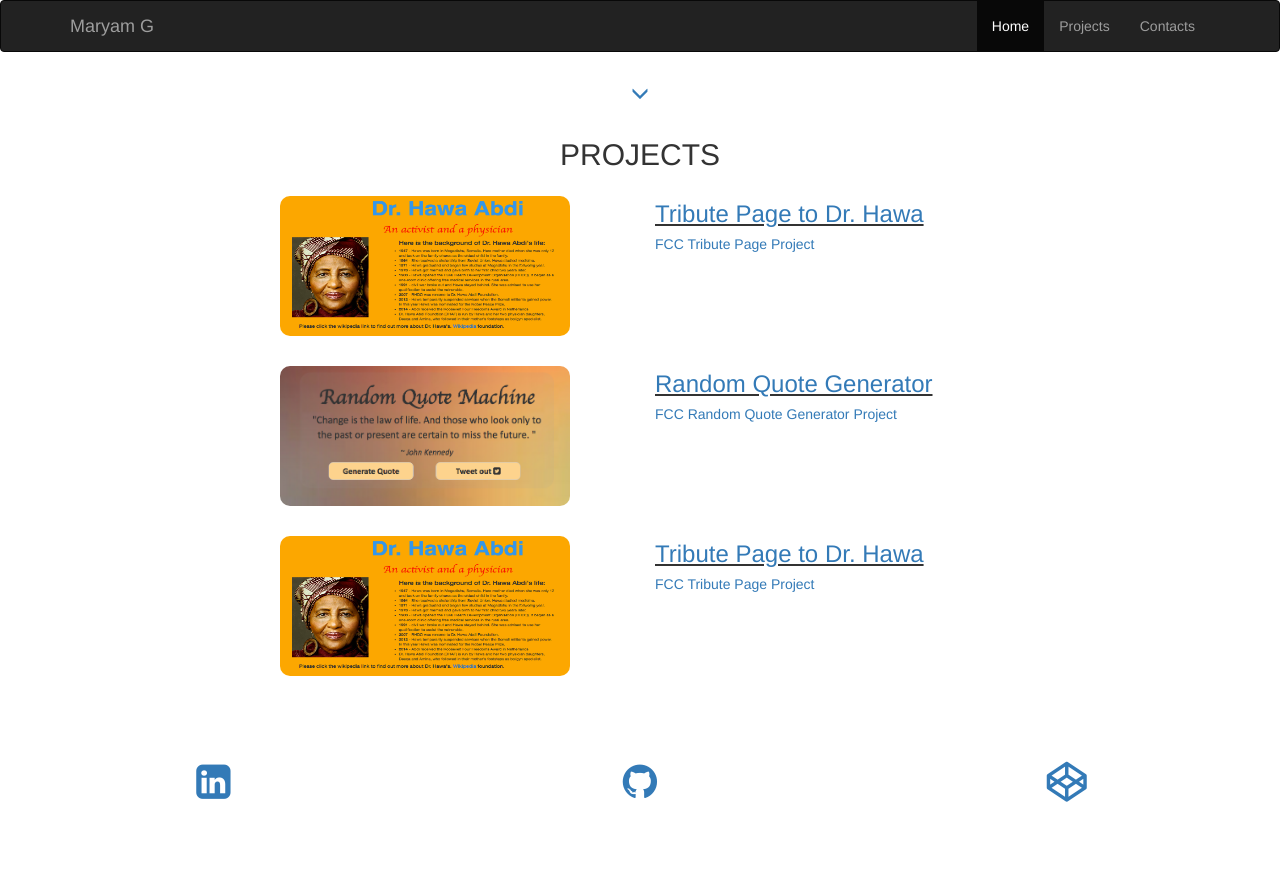
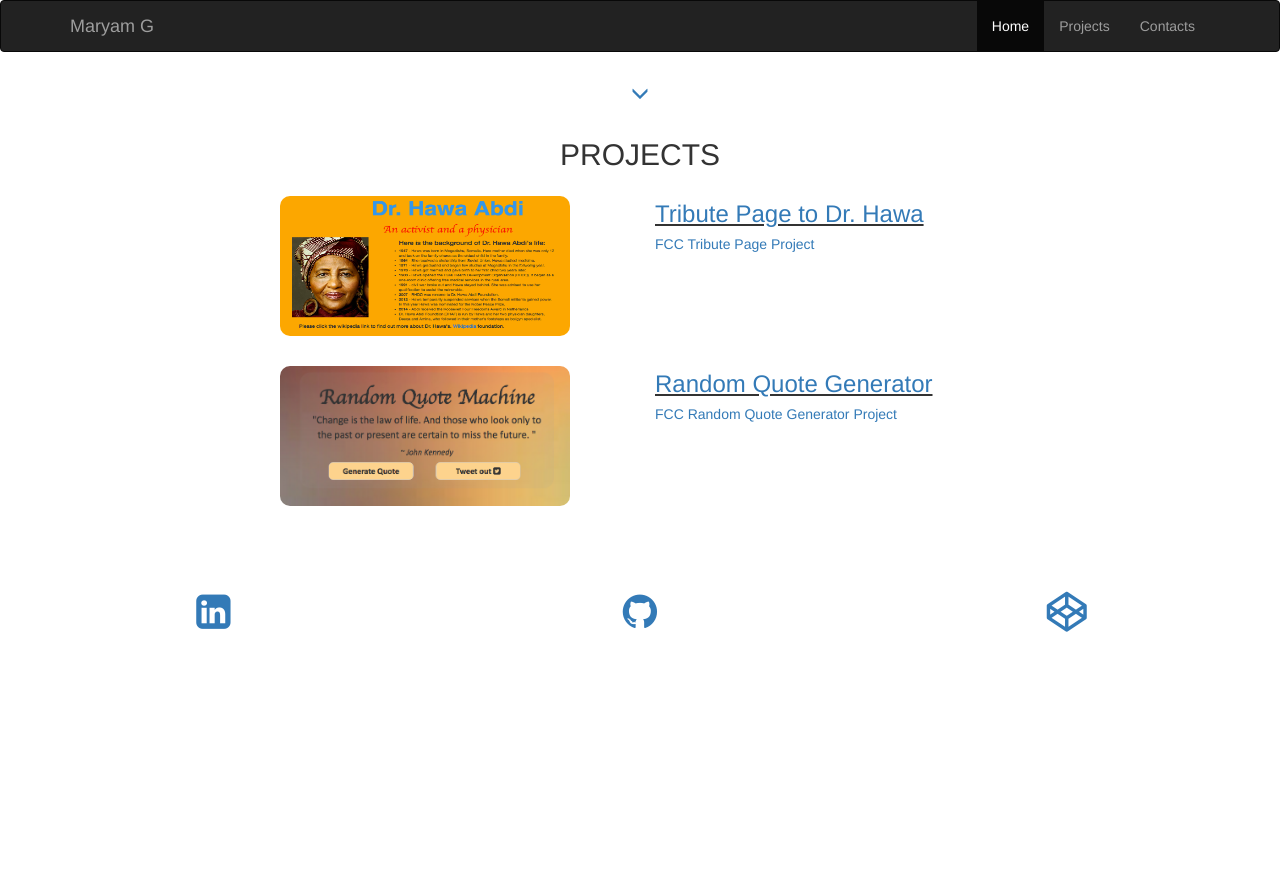
Before and after one commit to amran16/amran16.github.io, a plain HTML site: page index.html in a window 1280 px wide. After the commit the page ends 800 px from the top, so only its background shows below. Drawn offline with nearby package versions, Linux system fonts and the light colour scheme.

Commit message:
update project link

```diff
--- a/index.html
+++ b/index.html
@@ -52,12 +52,12 @@
 
       <div class="row">
       	<div class="col-md-4 col-md-offset-2  picColor">
-      		<a href="http://codepen.io/maryam106/full/xOgbRP/" target="_blank">
+      		<a href="https://github.com/amran16/tribute" target="_blank">
       		<img src="tribute2.png"  alt="project1" title="A T-Rex on display in the Manchester University Museum"></a>
       </div>
       <div class="col-md-4 project-datail">
       <h3>
-      	<u><a href="http://codepen.io/maryam106/pen/xOgbRP" target="_blank">Tribute Page to Dr. Hawa</a></u>
+      	<u><a href="https://github.com/amran16/tribute" target="_blank">Tribute Page to Dr. Hawa</a></u>
       </h3>
       <h5><a href="https://www.freecodecamp.com/challenges/build-a-tribute-page" target="_blank">FCC Tribute Page Project</a></h5>
       </div>
@@ -66,30 +66,17 @@
 
       <div class="row">
       	<div class="col-md-4 col-md-offset-2  picColor">
-      		<a href="http://codepen.io/maryam106/pen/zNdXrV" target="_blank">
+      		<a href="https://amran16.github.io/randome_quote/" target="_blank">
       		<img src="quote.png"  alt="project2" title="A T-Rex on display in the Manchester University Museum"></a>
       </div>
       <div class="col-md-4 project-datail">
       <h3>
-      	<u><a href="http://codepen.io/maryam106/pen/zNdXrV" target="_blank">Random Quote Generator</a></u>
+      	<u><a href="https://amran16.github.io/randome_quote/" target="_blank">Random Quote Generator</a></u>
       </h3>
       <h5><a href="https://www.freecodecamp.com/challenges/build-a-random-quote-machine" target="_blank">FCC Random Quote Generator Project</a></h5>
       </div>
       </div>
 
-
-      <div class="row">
-      	<div class="col-md-4 col-md-offset-2  picColor">
-      		<a href="http://codepen.io/maryam106/full/xOgbRP/" target="_blank">
-      		<img src="tribute2.png"  alt="project1" title="A T-Rex on display in the Manchester University Museum"></a>
-      </div>
-      <div class="col-md-4 project-datail">
-      <h3>
-      	<u><a href="http://codepen.io/maryam106/pen/xOgbRP" target="_blank">Tribute Page to Dr. Hawa</a></u>
-      </h3>
-      <h5><a href="https://www.freecodecamp.com/challenges/build-a-tribute-page" target="_blank">FCC Tribute Page Project</a></h5>
-      </div>
-      </div>
 
 
 
```
